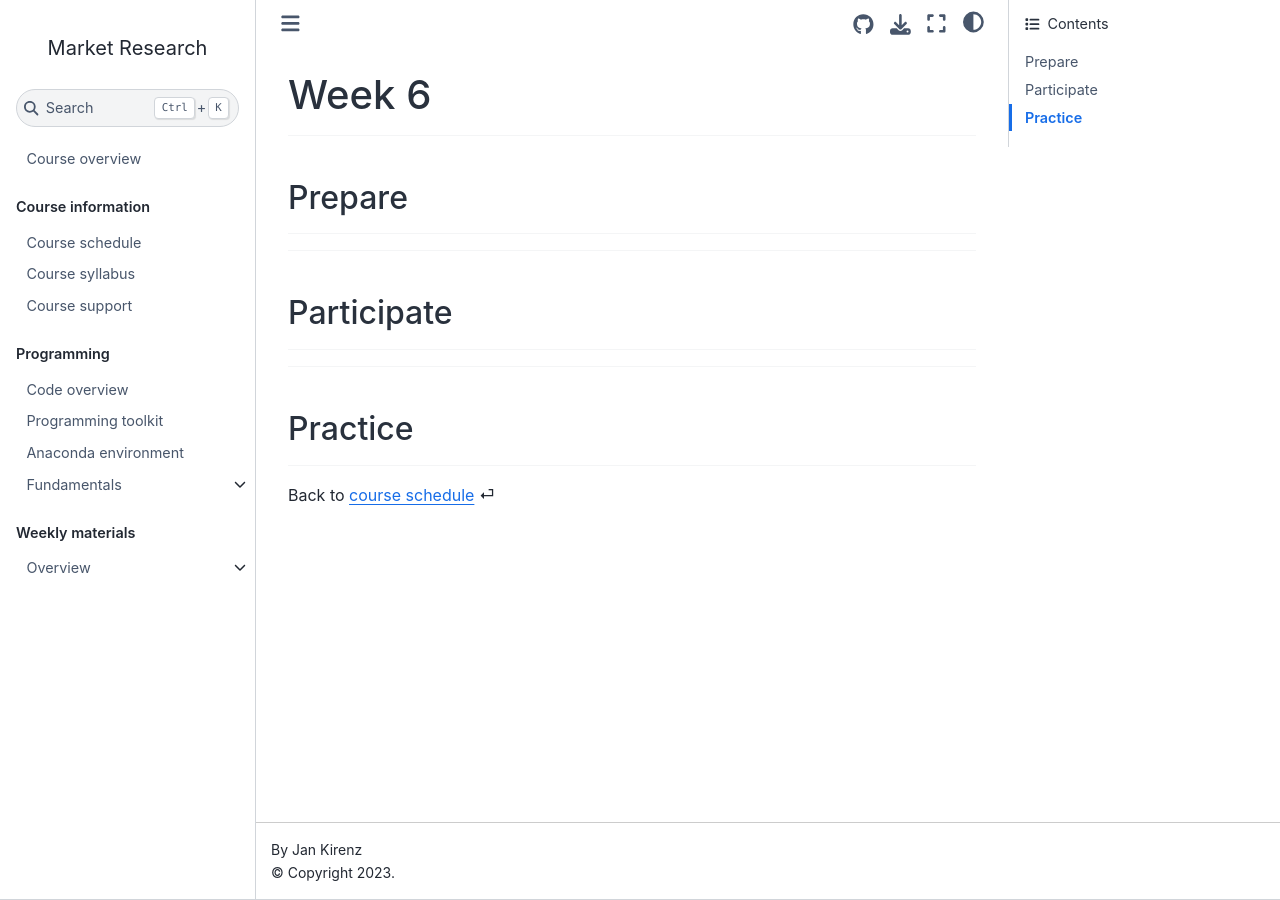
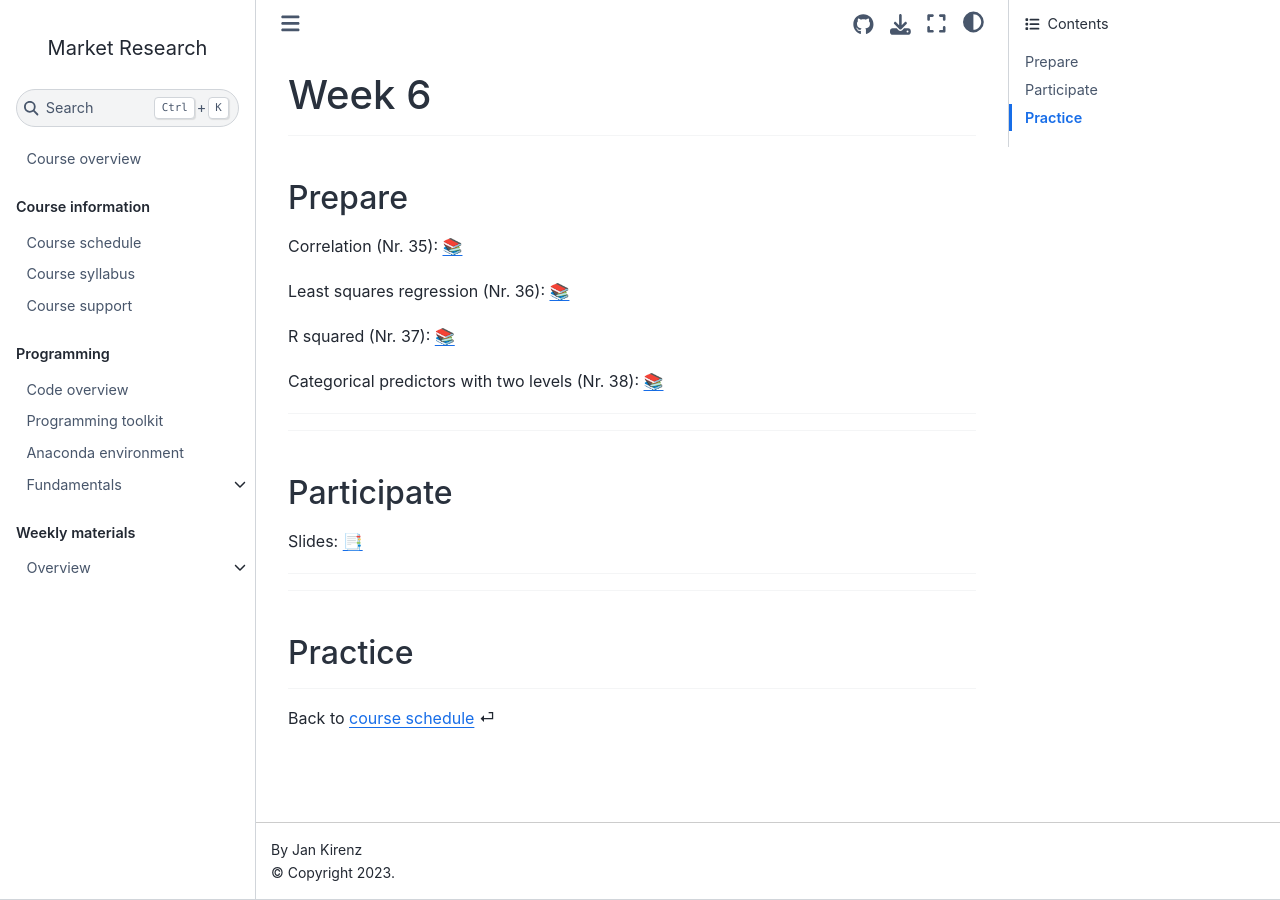
Before and after one commit to mr-ws22/website, a Jupyter Book: the page built from weeks/week6.md, in a window 1280 px wide. Built offline with Jupyter Book 1.0.4 settings and Sphinx 7.4.7 and the Sphinx Book theme 1.1.4, drawn with Linux system fonts in a browser that asks for light colours; comment, search, counter and statistics services are not loaded.

Commit message:
Update week6.md

```diff
--- a/weeks/week6.md
+++ b/weeks/week6.md
@@ -7,7 +7,13 @@
 (prepare)=
 ## Prepare
 
+Correlation (Nr. 35): [📚](https://openintro-ims.netlify.app/model-slr.html#describing-linear-relationships-with-correlation)
 
+Least squares regression (Nr. 36): [📚](https://openintro-ims.netlify.app/model-slr.html#least-squares-regression)
+
+R squared (Nr. 37): [📚](https://openintro-ims.netlify.app/model-slr.html#r-squared)
+
+Categorical predictors with two levels (Nr. 38): [📚](https://openintro-ims.netlify.app/model-slr.html#categorical-predictor-two-levels)
 
 
 ---
@@ -19,6 +25,7 @@
 ## Participate
 
 
+Slides: [📑](https://drive.google.com/file/d/10DuEFUE-BVH1NYf84KyXeYA1Ajdre-0I/view?usp=sharing)
 
 
 
```
